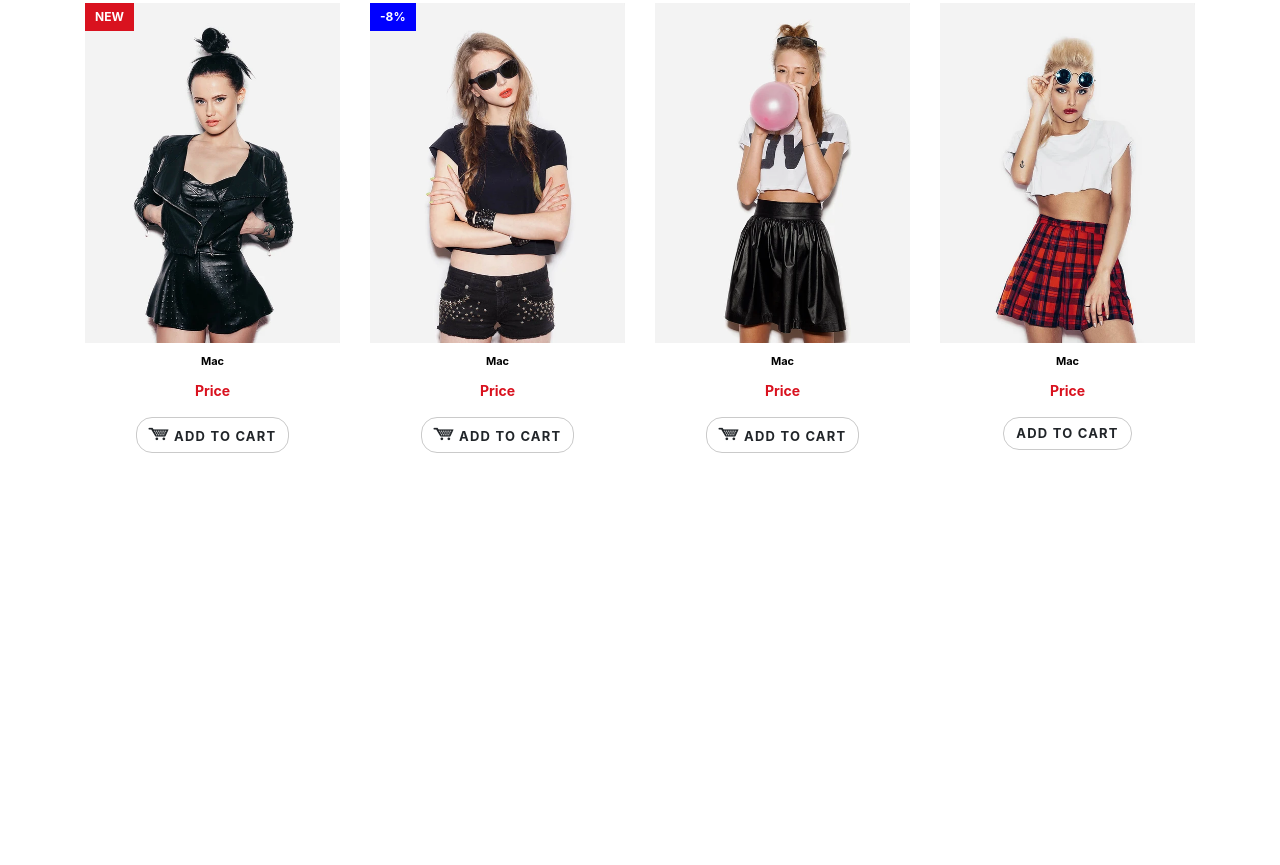
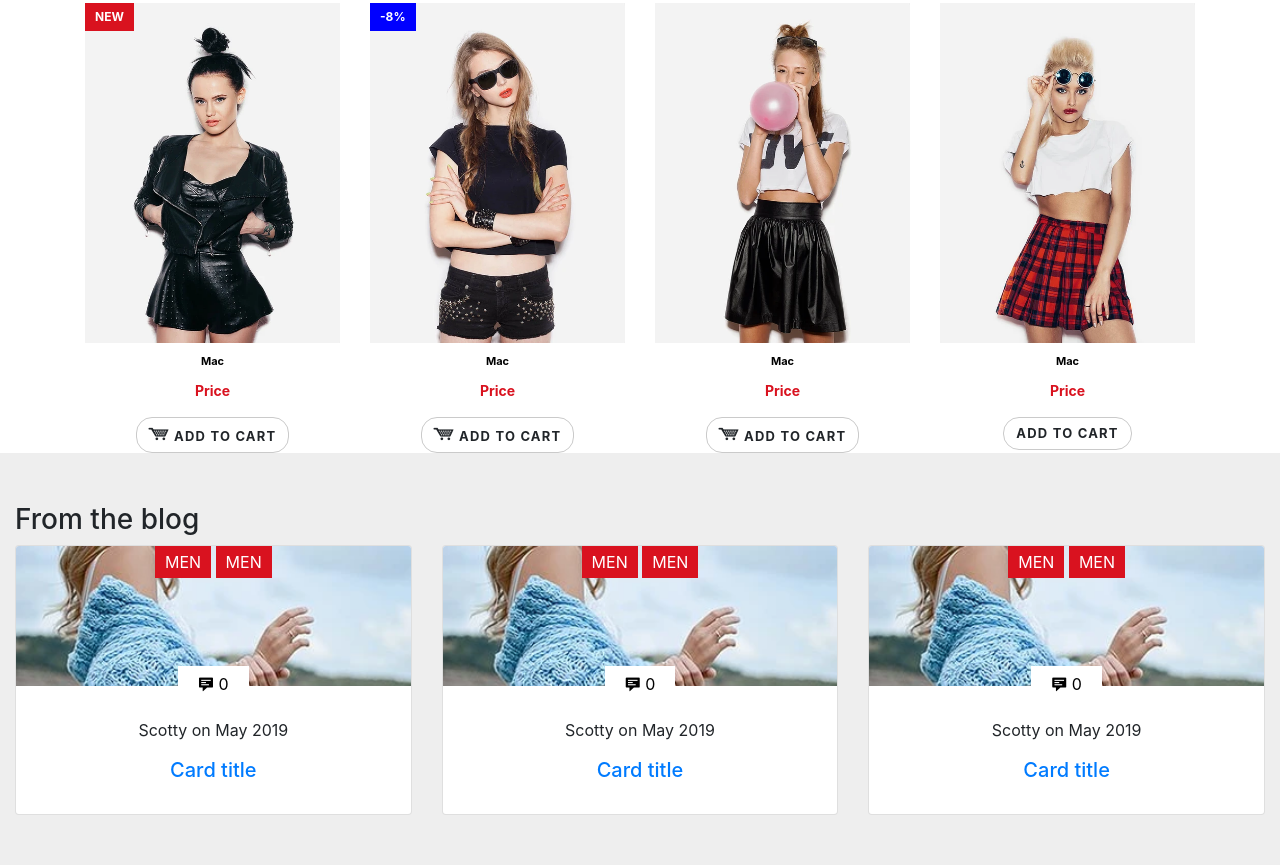
Before and after one commit to FabevyVel/e-commerce, a website: page prototype/app/index.html in a window 1280 px wide. Shown: the part 821-1686 px from the top of the page. Before the commit the page ends 1274 px from the top, so only its background shows below. Drawn offline with nearby package versions, Linux system fonts and the light colour scheme.

Commit message:
blog section

```diff
--- a/prototype/app/css/style.css
+++ b/prototype/app/css/style.css
@@ -169,3 +169,51 @@
 }
 
 .section-title {}
+
+.blog {
+    background-color: #eeeeee;
+    padding-top: 50px;
+    padding-bottom: 50px;
+}
+
+.blog-card {
+    position: relative;
+}
+
+.blog-card .card-img-top {}
+
+.blog-card .blog-category {
+    position: absolute;
+    top: 0;
+    left: 0;
+    width: 100%;
+    text-align: center;
+}
+
+.blog-card .blog-category span {
+    background-color: #d9121f;
+    color: #fff;
+    display: inline-block;
+    padding: 4px 10px;
+}
+
+.blog-card .blog-comments {
+    margin-top: -40px;
+    text-align: center;
+}
+
+.blog-image {
+    height: 140px;
+    overflow: hidden;
+}
+
+.blog-card .blog-comments span {
+    background-color: #fff;
+    color: #000;
+    display: inline-block;
+    padding: 6px 20px;
+}
+
+.blog-card .card-text {}
+
+.blog-card .card-title {}
--- a/prototype/app/index.html
+++ b/prototype/app/index.html
@@ -146,6 +146,52 @@
             </div>
         </div>
     </div>
+    <div class="blog">
+        <div class="container-fluid">
+            <h3>From the blog</h3>
+            <div class="row">
+                <div class="col-4">
+                    <div class="card blog-card">
+                        <div class="blog-image">
+                            <img src="images/blog-1.jpg" class="card-img-top" alt="...">
+                        </div>
+                        <div class="blog-category"><span>MEN</span> <span>MEN</span></div>
+                        <div class="card-body text-center">
+                            <p class="blog-comments"><span><i class="icofont-comment"></i> 0</span></p>
+                            <p class="card-text">Scotty on May 2019</p>
+                            <h5 class="card-title"><a href="#">Card title</a></h5>
+                        </div>
+                    </div>
+                </div>
+                <div class="col-4">
+                    <div class="card blog-card">
+                        <div class="blog-image">
+                            <img src="images/blog-1.jpg" class="card-img-top" alt="...">
+                        </div>
+                        <div class="blog-category"><span>MEN</span> <span>MEN</span></div>
+                        <div class="card-body text-center">
+                            <p class="blog-comments"><span><i class="icofont-comment"></i> 0</span></p>
+                            <p class="card-text">Scotty on May 2019</p>
+                            <h5 class="card-title"><a href="#">Card title</a></h5>
+                        </div>
+                    </div>
+                </div>
+                <div class="col-4">
+                    <div class="card blog-card">
+                        <div class="blog-image">
+                            <img src="images/blog-1.jpg" class="card-img-top" alt="...">
+                        </div>
+                        <div class="blog-category"><span>MEN</span> <span>MEN</span></div>
+                        <div class="card-body text-center">
+                            <p class="blog-comments"><span><i class="icofont-comment"></i> 0</span></p>
+                            <p class="card-text">Scotty on May 2019</p>
+                            <h5 class="card-title"><a href="#">Card title</a></h5>
+                        </div>
+                    </div>
+                </div>
+            </div>
+        </div>
+    </div>
     <!-- Optional JavaScript -->
     <!-- jQuery first, then Popper.js, then Bootstrap JS -->
     <script src="https://code.jquery.com/jquery-3.4.1.slim.min.js" integrity="sha384-J6qa4849blE2+poT4WnyKhv5vZF5SrPo0iEjwBvKU7imGFAV0wwj1yYfoRSJoZ+n" crossorigin="anonymous"></script>
```
